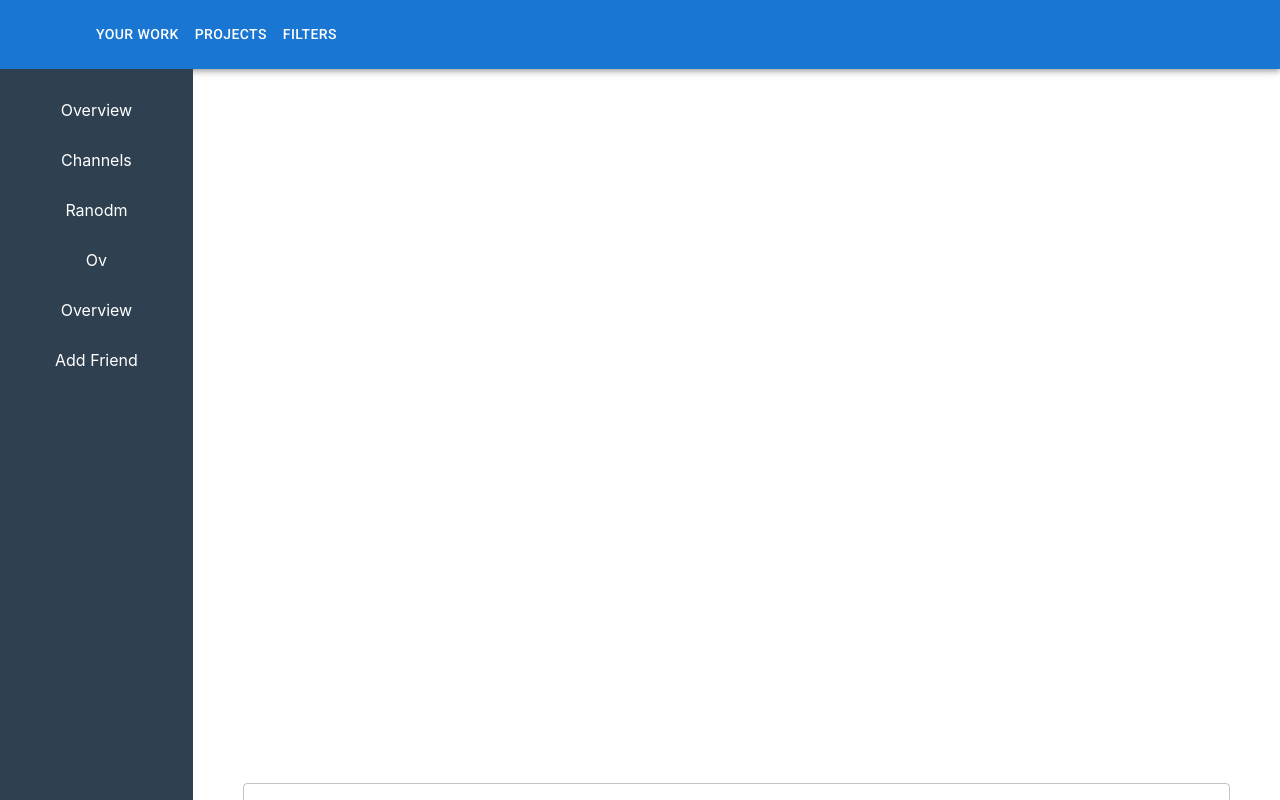
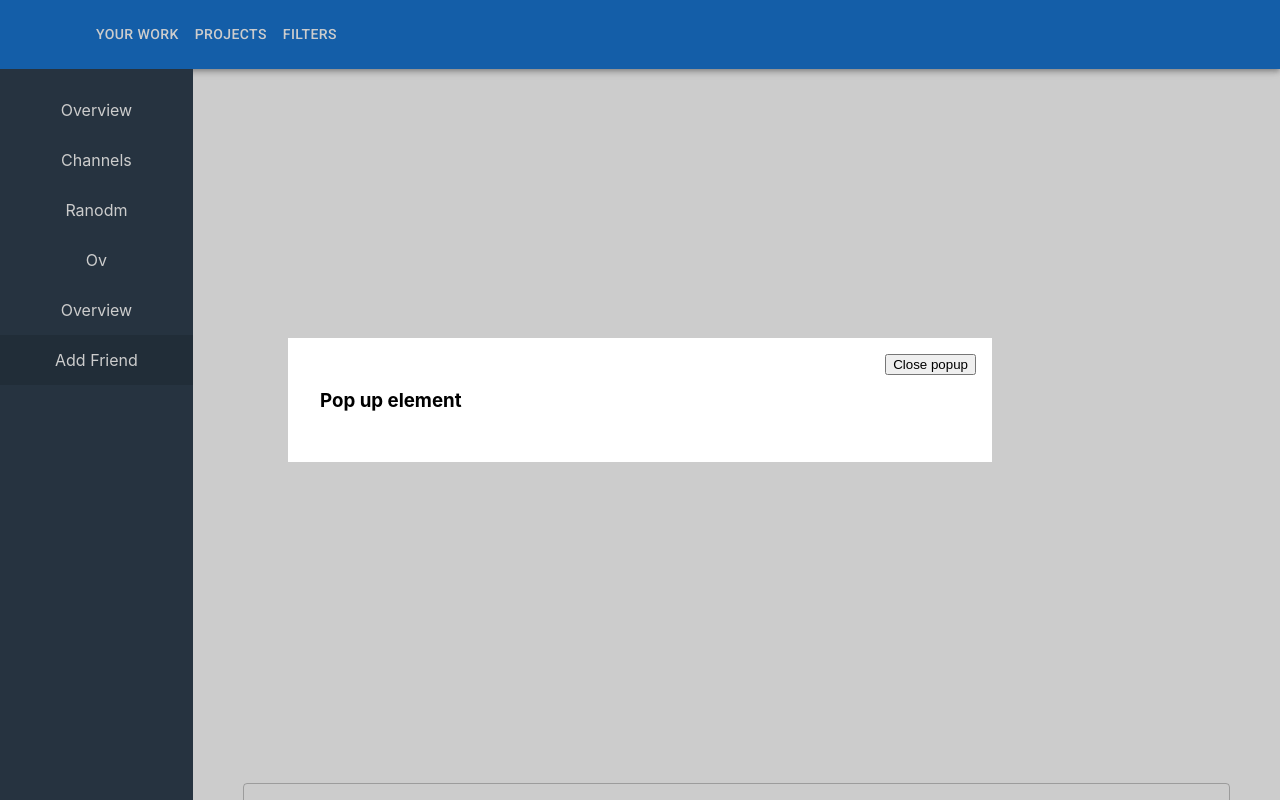
Before and after one commit to KevinBui33/Discord-for-Coders, a React (Create React App) app in the folder client/: page /chat in a window 1280 px wide. Both pictures are taken after a click on the element "Add Friend". Built offline with nearby package versions, Linux system fonts and the light colour scheme; no server answers.

Commit message:
WIP - friend pop up screen

```diff
--- a/client/src/App.js
+++ b/client/src/App.js
@@ -3,6 +3,8 @@ import { BrowserRouter, Routes, Route, Navigate } from "react-router-dom";
 import Login from "./Components/Login/Login";
 import Register from "./Components/Register/Register";
 import Chat from "./Components/Chat/Chat";
+
+// TODO: Add socket provider (use react context)
 
 function App() {
   return (
--- /dev/null
+++ b/client/src/Components/Friend/FriendPopUp.css
@@ -0,0 +1,24 @@
+.popup {
+  position: fixed;
+  top: 0;
+  left: 0;
+  width: 100%;
+  height: 100vh;
+  background-color: rgba(0, 0, 0, 0.2);
+  display: flex;
+  justify-content: center;
+  align-items: center;
+}
+.popup-inner {
+  position: relative;
+  padding: 32px;
+  width: 100%;
+  max-width: 640px;
+  background-color: #fff;
+  color: black;
+}
+.popup-inner .close-btn {
+  position: absolute;
+  top: 16px;
+  right: 16px;
+}
--- /dev/null
+++ b/client/src/Components/Friend/FriendPopUp.js
@@ -0,0 +1,19 @@
+import React from "react";
+import "./FriendPopUp.css";
+
+function FriendPopUp({ trigger, setTrigger }) {
+  return trigger ? (
+    <div className="popup">
+      <div className="popup-inner">
+        <button className="close-btn" onClick={() => setTrigger(false)}>
+          Close popup
+        </button>
+        <h3>Pop up element</h3>
+      </div>
+    </div>
+  ) : (
+    ""
+  );
+}
+
+export default FriendPopUp;
--- a/client/src/Components/SideBar.js
+++ b/client/src/Components/SideBar.js
@@ -1,12 +1,11 @@
 import "../Styles/SideBar.css";
-import React from "react";
+import React, { useState } from "react";
+import FriendPopUp from "./Friend/FriendPopUp";
 
 // TODO: Have the ability to add friends
 
 function SideBar() {
-  const addFriend = () => {
-    console.log("adding friend ");
-  };
+  const [showPopUp, setShowPopUp] = useState(false);
 
   return (
     <div className="sidebar">
@@ -27,9 +26,10 @@ function SideBar() {
           <div id="title">Overview</div>
         </li>
         <li className="row">
-          <div id="title" onClick={addFriend}>
+          <div id="title" onClick={() => setShowPopUp(true)}>
             Add Friend
           </div>
+          <FriendPopUp trigger={showPopUp} setTrigger={setShowPopUp} />
         </li>
       </ul>
     </div>
```
Also changed, not shown: client/src/Components/Friend/FriendPop.js (deleted, +0 -15 lines).
